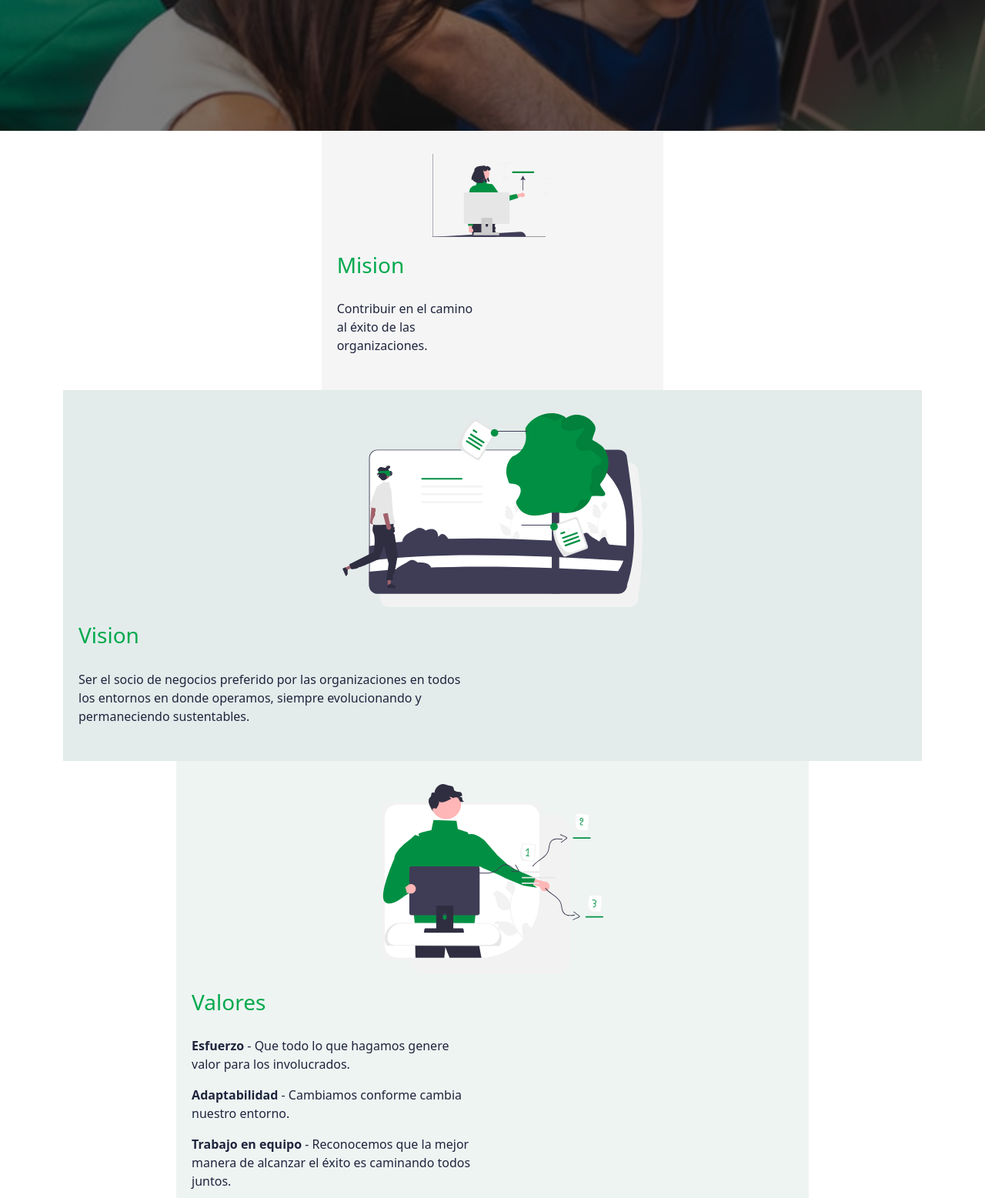
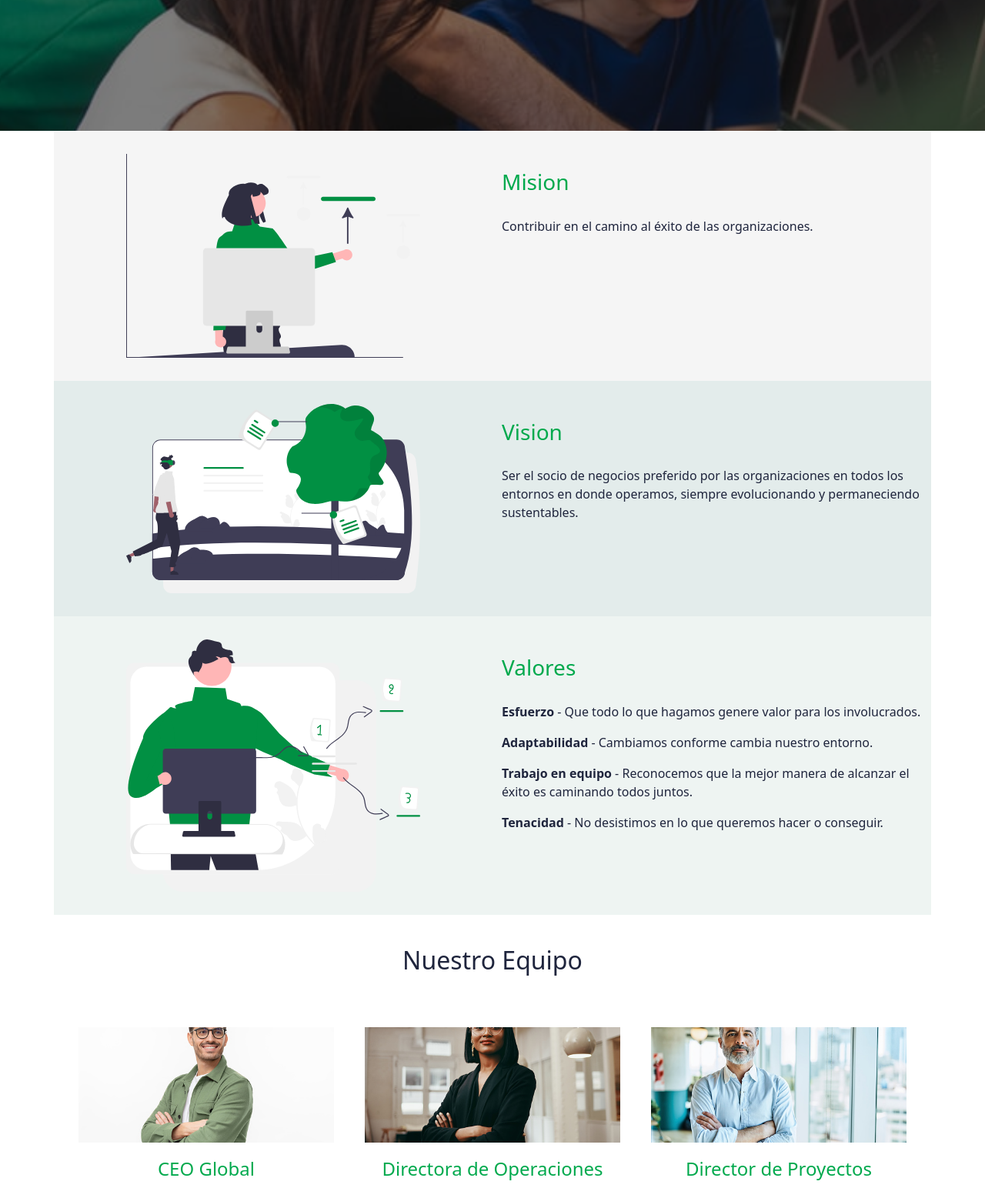
Before and after one commit to gbarrerameneses/Consultora-GuBaM, a plain HTML site: page pages/nosotros.html in a window 1280 px wide. Shown: the part 330-1887 px from the top of the page at 77% size. Drawn offline with nearby package versions, Linux system fonts and the light colour scheme.

Commit message:
Agregando Bootstrap a la segunda página Nosotros y al sitio completo

```diff
--- a/css/style.css
+++ b/css/style.css
@@ -205,11 +205,11 @@ section article.servicios {
 }
 /*Main Index Fin*/
 /*Main Nosotros Fin*/
-.valores article  {
+/*.valores article  {
     display: flex;
     justify-content: center;
     align-content: center;
-}
+}*/
 .valores .container article  {
     padding: 0px !important;
 }
@@ -499,9 +499,9 @@ footer {
     .container article.somos {
         padding: 40px 15px;
     }
-    .bckMision {
+    /*.bckMision {
         width: 100%;
-    }
+    }*/
     .valoresTitle h3 {
         text-align: center;
     }
@@ -644,10 +644,10 @@ footer {
     }
     /*.container {
         width: 750px;
-    }*/
+    }
     .container article div > div {
         width: 50%;
-    }
+    }*/
     .container article.cursos,
     .container article.industria,
     .container article.somos {
--- a/pages/nosotros.html
+++ b/pages/nosotros.html
@@ -50,22 +50,22 @@
         <section class="valores">
             <div class="container">
                     <article>
-                    <div class="bckMision">
-                        <div class="valoresImg" data-aos="fade-down">
+                        <div class="bckMision row">
+                            <div class="valoresImg col-xs-12 col-sm-12 col-md-6 col-sm-push-6 col-md-push-6" data-aos="fade-down">
                                 <img src="./../assets/icons/nosotrosServices.svg" alt="Nuestra Misión">
                             </div>
-                        <div class="valoresTitle" data-aos="fade-up">
+                            <div class="valoresTitle col-xs-12 col-sm-12 col-md-6 col-sm-pull-6 col-md-pull-6" data-aos="fade-up">
                                 <h3>Mision</h3>
                                 <p>Contribuir en el camino al éxito de las organizaciones.</p>
                             </div>
                         </div>
                     </article>
                     <article>
-                    <div class="bckVision">
-                        <div class="valoresImg" data-aos="fade-down">
+                        <div class="bckVision row">
+                            <div class="valoresImg col-xs-12 col-sm-12 col-md-6 col-sm-push-6 col-md-push-6" data-aos="fade-down">
                                 <img src="./../assets/icons/nosotrosAugmented.svg" alt="Nuestra Visión">
                             </div>
-                        <div class="valoresTitle" data-aos="fade-up">
+                            <div class="valoresTitle col-xs-12 col-sm-12 col-md-6 col-sm-pull-6 col-md-pull-6" data-aos="fade-up">
                                 <h3>Vision</h3>
                                 <p>Ser el socio de negocios preferido por las organizaciones en todos los entornos en donde operamos, siempre
                                     evolucionando y permaneciendo sustentables.</p>
@@ -73,11 +73,11 @@
                         </div>
                     </article>
                     <article>
-                    <div class="bckValores">
-                        <div class="valoresImg" data-aos="fade-down">
+                        <div class="bckValores row">
+                            <div class="valoresImg col-xs-12 col-sm-12 col-md-6 col-sm-push-6 col-md-push-6" data-aos="fade-down">
                                 <img src="./../assets/icons/nosotrosProductivity.svg" alt="Nuestros Valores">
                             </div>
-                        <div class="valoresTitle" data-aos="fade-up">
+                            <div class="valoresTitle col-xs-12 col-sm-12 col-md-6 col-sm-pull-6 col-md-pull-6" data-aos="fade-up">
                                 <h3>Valores</h3>
                                 <p><strong>Esfuerzo</strong> - Que todo lo que hagamos genere valor para los involucrados.</p>
                                 <p><strong>Adaptabilidad</strong> - Cambiamos conforme cambia nuestro entorno.</p>
@@ -86,6 +86,7 @@
                             </div>
                         </div>
                     </article>
+            </div>
             </div>
         </section>
         <!--Fin Valores-->
```
Lines whose indentation alone changed are shown as unchanged.
